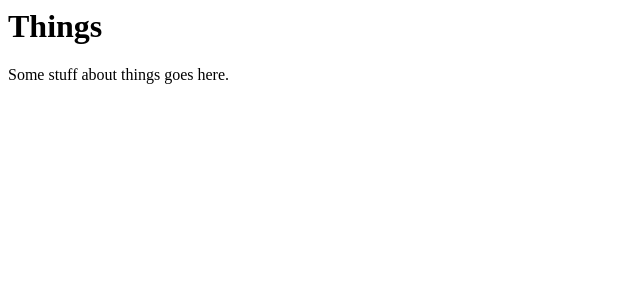
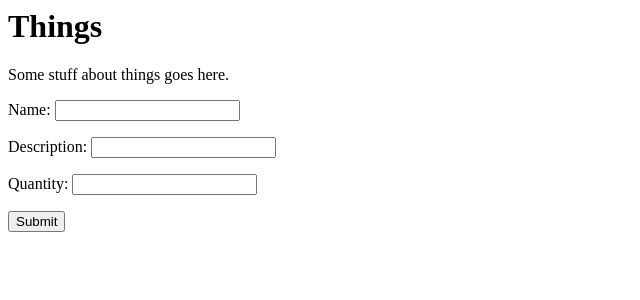
Before and after one commit to KCL-SEG/things-2-Zhongming-Li, a Django app: template things/templates/home.html in a window 1280 px wide. Shown: the top 300 px of the page, without its empty margins (0-640 px from the left). Run offline with Django 3.2, Linux system fonts and the light colour scheme; the template is opened without the code that fills it: values that come from a table or form of the project are taken from there, others are empty.

Commit message:
first attempt, run successfully

```diff
--- a/things/forms.py
+++ b/things/forms.py
@@ -1,3 +1,16 @@
 """Forms of the project."""
+from django import forms
+from .models import Thing
 
 # Create your forms here.
+class ThingsForm(forms.ModelForm):
+    class Meta:
+        model = Thing
+        fields = {
+        'name',
+        'description',
+        'quantity'
+        }
+        widgets = { 'bio': forms.Textarea(),
+                    'quantity': forms.NumberInput()
+         }
--- a/things/templates/home.html
+++ b/things/templates/home.html
@@ -7,5 +7,9 @@
     Things
   </h1>
   <p>Some stuff about things goes here.</p>
+  <form action ="{% url 'home' %}" method = "post">
+    {% csrf_token %}
+    {{ form.as_p }}
+    <input type="submit" value="Submit">
 </body>
 </html>
--- a/things/views.py
+++ b/things/views.py
@@ -1,4 +1,6 @@
 from django.shortcuts import render
+from .forms import ThingsForm
 
 def home(request):
+    form = ThingsForm()
     return render(request, 'home.html', {'form': form})
```
